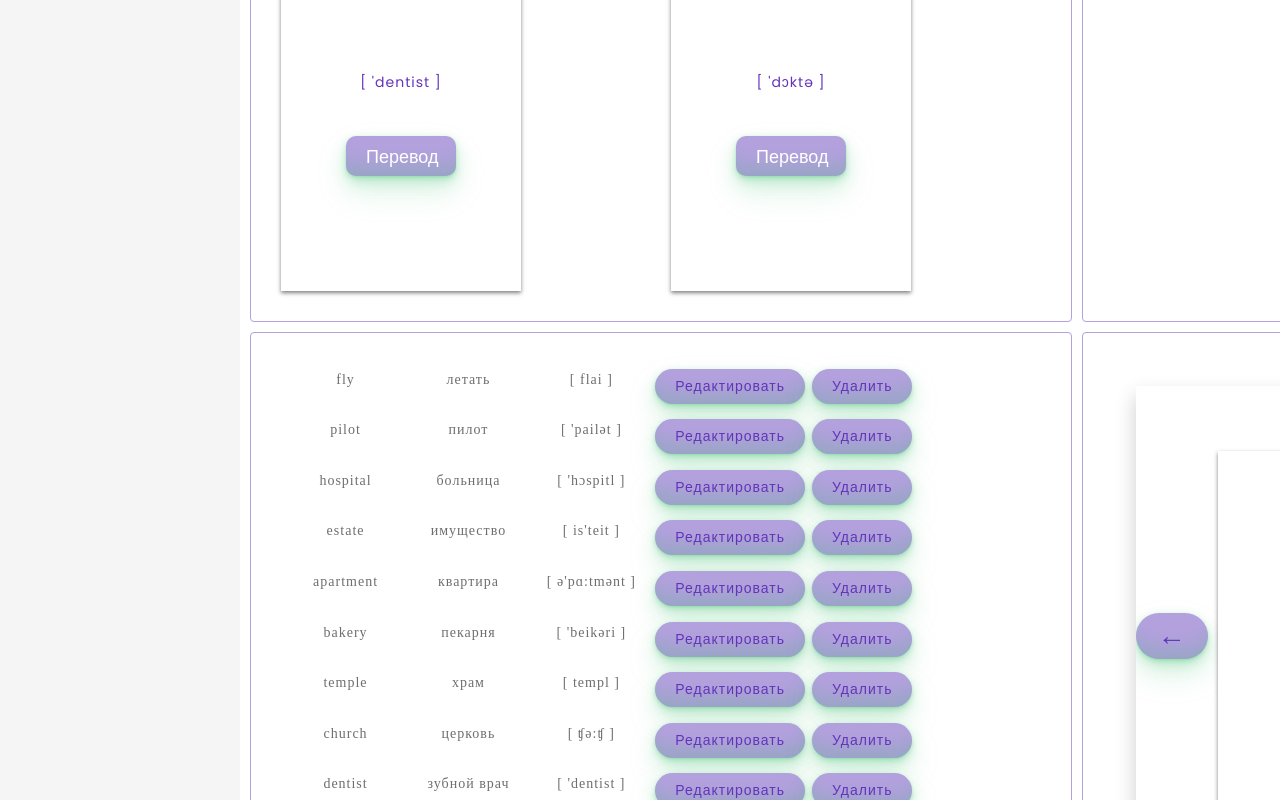
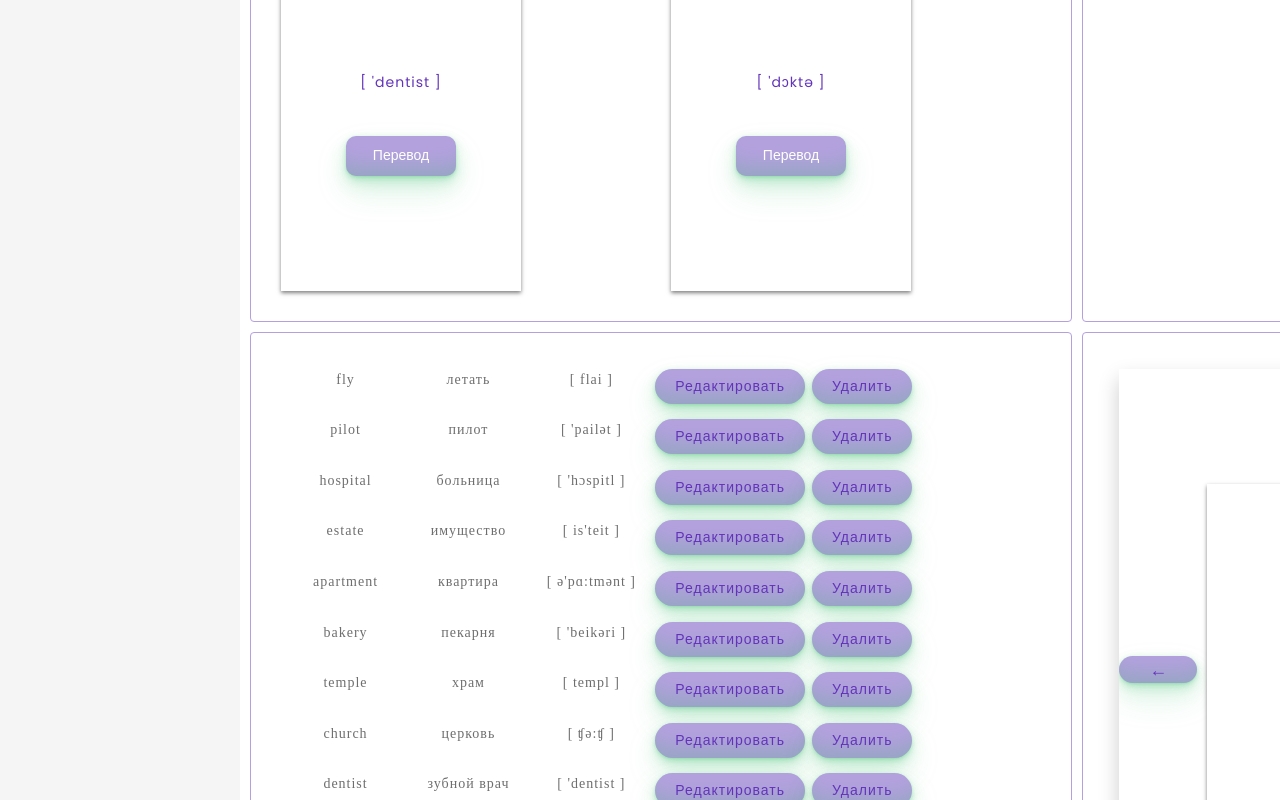
Before and after one commit to Oksanka848/LangCart, a React app in the folder langus/: page / in a window 1280 px wide. Shown: the part 1680-2480 px from the top of the page. Built offline with nearby package versions, Linux system fonts and the light colour scheme; the HTML template or start-up script is replaced by a standard one.

Commit message:
add Slider

```diff
--- a/langus/src/components/Cards/style.module.scss
+++ b/langus/src/components/Cards/style.module.scss
@@ -11,22 +11,22 @@
   height: 500px;
 }
 
-/*
-  display: flex;
-  justify-content: center;
-  align-items: center;
-  min-width: 780px;
-  width: 100%;
-  height: 500px;
-}*/
 .card {
-
   background-color: #FFFFFF;
   height: 370px;
   width: 240px;
   margin: 10px;
   overflow: hidden;
   box-shadow: 0px 2px 4px 0px rgba(0, 0, 0, 0.5);
+  &:hover {
+   // background-color: rgb(255, 255, 255);
+    color: $dark-purple-color;
+        transform: scale(1.17);
+  transition: all 0.4s cubic-bezier(0.175, 0.885, 0, 1);
+  z-index: 1;
+  box-shadow: 0px 13px 10px -7px rgba(0, 0, 0, 0.5);
+
+  }
 }
 
 .wordwrap {
@@ -40,6 +40,15 @@
   font-size: $font-size-sm;
 }
 
+.index {
+  display: none;
+}
+
+.active {
+  background: rgb(32, 32, 32);
+  transition: all 0.4s cubic-bezier(0.175, 0.885, 0, 1);
+}
+
 .button_tr {
   width: 110px;
   height: 40px;
@@ -51,17 +60,16 @@
   display: inline-block;
   font-family: $font-family;
   color: rgb(255, 255, 255);
-  padding: 7px 20px;
   text-align: center;
   text-decoration: none;
   transition: all 250ms;
   border: 0;
-  font-size: $font-size-md;
+  font-size: inherit;
   user-select: none;
   touch-action: manipulation;
 
   &:focus {
-    border: 2px solid #713bc1;
+    border: 2px solid ;
     outline: none;
   }
 
@@ -69,16 +77,7 @@
     background-color: rgb(255, 255, 255);
     color: $dark-purple-color;
     box-shadow: rgba(44, 187, 99, .2) 0 -25px 18px -14px inset, rgba(44, 187, 99, .15) 0 1px 2px, rgba(44, 187, 99, .15) 0 2px 4px, rgba(44, 187, 99, .15) 0 4px 8px, rgba(44, 187, 99, .15) 0 8px 16px, rgba(44, 187, 99, .15) 0 16px 32px;
+
   }
 
 }
-
-/*defaultProps = {
-    ru: ' button'
-};*/
-/*const [setIsRu] = useState(props.ru || false);
-  const handleClick = () => {
-    setIsRu(current => !current);
-  };
-
-  const [isButton, setIsButton] = useState(<button className={style.button_tr} >Перевод</button>);*/
--- a/langus/src/components/Footer/style.module.scss
+++ b/langus/src/components/Footer/style.module.scss
@@ -2,7 +2,7 @@
 
 
 .footer {
-    grid-area: 'footer';
+
     display: flex;
     align-items: center;
     justify-content: space-between;
--- a/langus/src/components/Slider/Slider.jsx
+++ b/langus/src/components/Slider/Slider.jsx
@@ -8,6 +8,52 @@ export default function Slider() {
 const [count, setCount] = useState (0);
 
 function handlePrev(){
+  if(count !== setCount){
+    setCount(count - 1)
+  }
+  else if (count === Slides.length){
+    setCount(count + 1)
+  }
+}
+
+function handleNext(){
+  if(count !== setCount){
+    setCount(count + 1)
+  }
+  else if (count === Slides.length){
+    setCount(Slides.length)
+  }
+}
+
+return (
+  <>
+    <div className={style.container_slider}>
+       <button onClick={() => handlePrev()}  >&#8592;</button>
+        <Slides key={words[count]} words = {words[count] || {en:'', tr:'', ru:'', id:''}}
+
+    />
+    <button onClick={() => handleNext()} >&#8594;</button>
+
+                </div>
+                                </>
+
+)
+
+}
+
+/*useEffect(() => {
+     setInterval(() => {
+          setCount((current) => {
+                   const res = current === Slides.length - 1 ? 0 : current + 1
+                  return res
+      })
+  }, 3000)
+  return () => Slides.length + 1
+}, [])
+*/
+/*const prevImgIndex = count ? count - 1 : Slides.length - 1
+const nextImgIndex  = count === Slides.length - 1 ? 0 : count + 1*/
+/*function handlePrev(){
   setCount(count - 1);
 
 
@@ -15,25 +61,6 @@ function handlePrev(){
 function handleNext(){
   setCount(count + 1)
 };
-
-
-
-return (
-  <>
-    <div className={style.container_slider}>
-    <button onClick={handlePrev}  >&#8592;</button>
-
-    <Slides words = {words[count]}
-
-    />
-    <button onClick={handleNext} >&#8594;</button>
-
-
-
-                </div>
-
-                </>
-
-)
-
-}
+useEffect(() => console.log(count), [
+  count,
+]);*/
--- a/langus/src/components/Slider/Slides.jsx
+++ b/langus/src/components/Slider/Slides.jsx
@@ -12,13 +12,60 @@ export default function Slides ({words}) {
         <div className={style.item} >{en}</div>
         <div className={style.item} >{tr}</div>
         <div className={style.item} >{ru}</div>
-        <div className={style.item} >{id}</div>
+        <div className={style.index}>{id}</div>
       </div>
+
     </div>
   )
 }
-/*{click ? (
+/*const [activeIndex, setActiveIndex] = useState(0);
+
+// Хук Effect
+useEffect(() => {
+    // Запускаем интервал
+    const interval = setInterval(() => {
+        // Меняем состояние
+        setActiveIndex((current) => {
+            // Вычисляем индекс следующего слайда, который должен вывестись
+            const res = current === img.length - 1 ? 0 : current + 1
+            // Возвращаем индекс
+            return res
+        })
+    }, 3000)
+    // Выключаем интервал
+    return () => clearInterval()
+}, [])
+
+// Вычисляем индекс предыдущего слайда
+const prevImgIndex = activeIndex ? activeIndex - 1 : img.length - 1
+// Вычисляем индекс следующего слайда
+const nextImgIndex = activeIndex === img.length - 1 ? 0 : activeIndex + 1
+<div className={style.container_slider}>
+    {words.children}
+    <button onClick={prevImgIndex}  >&#8592;</button>
+
+    <Slides key={words[count]} words = {words[count]}
+    className={count === words[count] + 1 ? " active" : " "}
+    />
+    <button onClick={nextImgIndex} >&#8594;</button>
+
+
+
+                </div>
+
+
+
+
+{click ? (
           <div className={style.item} onClick={handleClick} >{ru}</div>
         ) : (
           <button className={style.button_tr} onClick={handleClick} >Перевод</button>
         )}*/
+        /*function handleNext(){
+          if(count !== 0){
+            setCount(count - 1)
+          }
+          else if (count === 0){
+            setCount(Slides.length)
+          }
+        }*/
--- a/langus/src/components/Slider/style.module.scss
+++ b/langus/src/components/Slider/style.module.scss
@@ -3,65 +3,62 @@
 @import "../Cards/style.module.scss";
 
 .container_slider {
-    height: 500px;
-  margin: 8%;
- align-items: center;
- justify-content:center;
-   display: flex;
-  flex-direction: row;
+  height: 600px;
+  margin: 4%;
+  align-items: center;
+  justify-content: center;
+  display: flex;
+
   overflow: hidden;
   box-shadow: 0 10px 20px rgba(0, 0, 0, 0.2);
 }
 
 .slide {
+
   display: flex;
-
   justify-content: center;
   align-items: center;
   opacity: 0;
   transition: opacity ease-in-out 0.4s;
-
 }
-
 
 .active-anim {
   opacity: 1;
 }
+
+
 button {
+
   background-color: $normal-purple-color;
-  border-radius: 100px;
+  border-radius: 50px;
   box-shadow: rgba(44, 187, 99, .2) 0 -25px 18px -14px inset, rgba(44, 187, 99, .15) 0 1px 2px, rgba(44, 187, 99, .15) 0 2px 4px, rgba(44, 187, 99, .15) 0 4px 8px, rgba(44, 187, 99, .15) 0 8px 16px, rgba(44, 187, 99, .15) 0 16px 32px;
   color: $dark-purple-color;
   cursor: pointer;
   display: inline-block;
   font-family: $font-family;
-  padding: 2px 22px;
+  padding: 0.011% 8%;
   text-align: center;
   text-decoration: none;
   transition: all 250ms;
   border: 0;
-  font-size: initial;
   user-select: none;
   touch-action: manipulation;
-font-size: $font-size-lg;
-  &:focus {
-    border: 2px solid #713bc1;
-    outline: none;
-  }
-
+  font-size: $font-size-md;
   &:hover {
-    background-color: rgb(255, 255, 255);
-    box-shadow: rgba(44, 187, 99, .2) 0 -25px 18px -14px inset, rgba(44, 187, 99, .15) 0 1px 2px, rgba(44, 187, 99, .15) 0 2px 4px, rgba(44, 187, 99, .15) 0 4px 8px, rgba(44, 187, 99, .15) 0 8px 16px, rgba(44, 187, 99, .15) 0 16px 32px;
+    transition: all 0.4s cubic-bezier(0.175, 0.885, 0, 1);
+    z-index: 1;
+    font-size: 108%;
   }
 }
 
 .container_dots {
-  display: flex;
+
   justify-content: center;
   align-items: center;
   cursor: pointer;
   margin: .125rem 0;
 }
+
 .dot {
   width: 20px;
   height: 20px;
@@ -70,12 +67,8 @@ font-size: $font-size-lg;
   margin: 0 5px;
   background: #f1f1f1;
   content: "";
-    background-color: #d8d8d8;
-    border-radius: 50%;
-    transition: background-color .3s ease 0s;
+  background-color: #d8d8d8;
+  border-radius: 50%;
+  transition: background-color .3s ease 0s;
 
 }
-
-.active {
-  background: rgb(32, 32, 32);
-}
```
